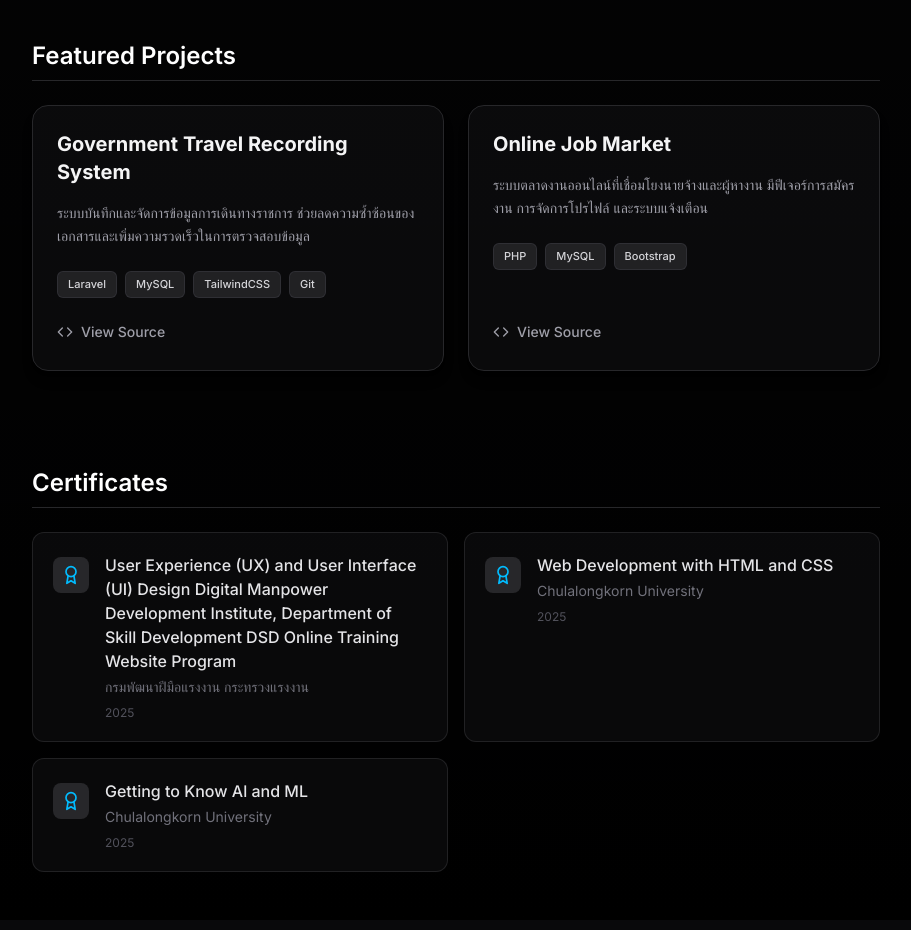
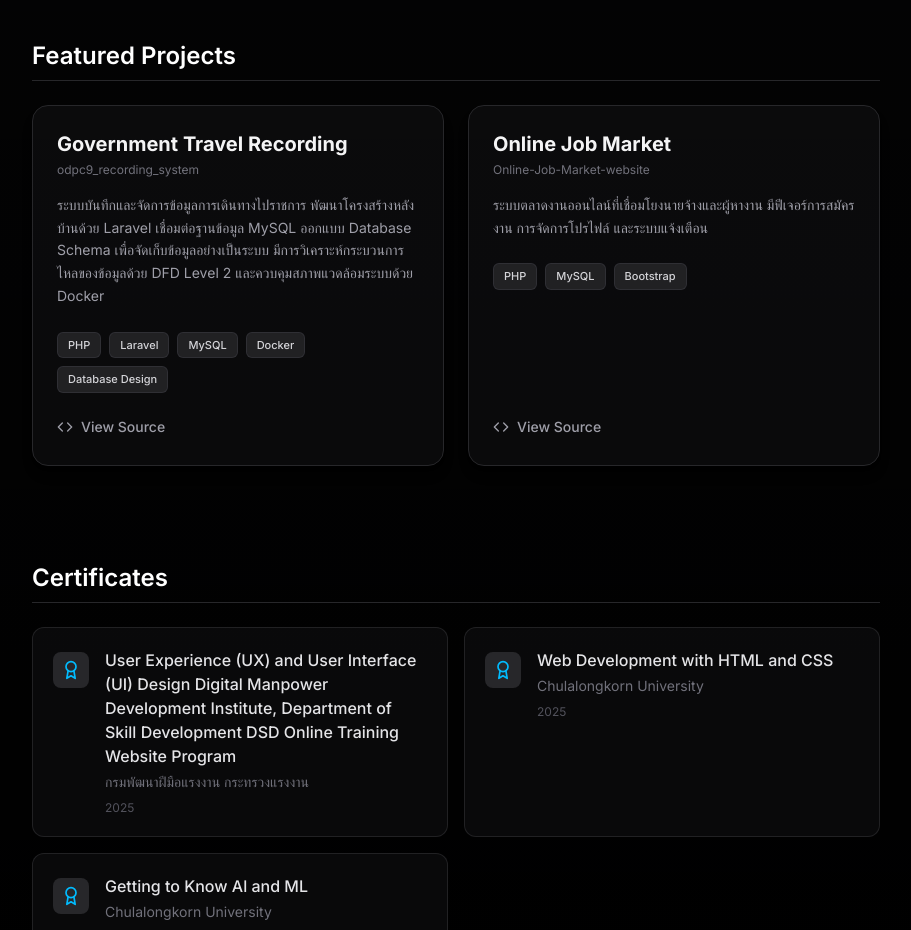
Before and after one commit to NaiKII-lab/Resume, a Next.js app: page / in a window 1280 px wide. Shown: the part 2140-3070 px from the top of the page, without its empty margins (184-1095 px from the left). Built offline with nearby package versions, Linux system fonts and the light colour scheme.

Commit message:
edit Projects

```diff
--- a/components/Projects.tsx
+++ b/components/Projects.tsx
@@ -1,13 +1,23 @@
+interface ProjectItem {
+  title: string;
+  subtitle: string;
+  description: string;
+  tags: string[];
+  link: string;
+}
+
 export default function Projects() {
-  const projects = [
+  const projects: ProjectItem[] = [
     {
-      title: "Government Travel Recording System",
-      description: "ระบบบันทึกและจัดการข้อมูลการเดินทางราชการ ช่วยลดความซ้ำซ้อนของเอกสารและเพิ่มความรวดเร็วในการตรวจสอบข้อมูล",
-      tags: ["Laravel", "MySQL", "TailwindCSS", "Git"],
+      title: "Government Travel Recording",
+      subtitle: "odpc9_recording_system",
+      description: "ระบบบันทึกและจัดการข้อมูลการเดินทางไปราชการ พัฒนาโครงสร้างหลังบ้านด้วย Laravel เชื่อมต่อฐานข้อมูล MySQL ออกแบบ Database Schema เพื่อจัดเก็บข้อมูลอย่างเป็นระบบ มีการวิเคราะห์กระบวนการไหลของข้อมูลด้วย DFD Level 2 และควบคุมสภาพแวดล้อมระบบด้วย Docker",
+      tags: ["PHP", "Laravel", "MySQL", "Docker", "Database Design"],
       link: "https://github.com/NaiKII-lab/odpc9_recording_system"
     },
     {
       title: "Online Job Market",
+      subtitle: "Online-Job-Market-website",
       description: "ระบบตลาดงานออนไลน์ที่เชื่อมโยงนายจ้างและผู้หางาน มีฟีเจอร์การสมัครงาน การจัดการโปรไฟล์ และระบบแจ้งเตือน",
       tags: ["PHP", "MySQL", "Bootstrap"],
       link: "https://github.com/NaiKII-lab/Online-Job-Market-website"
```
